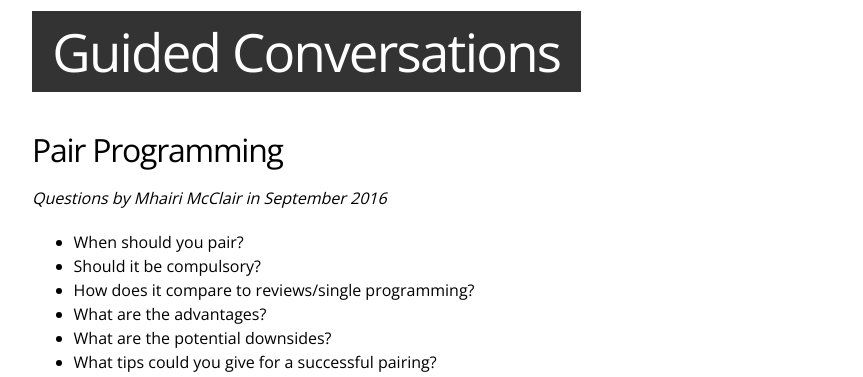
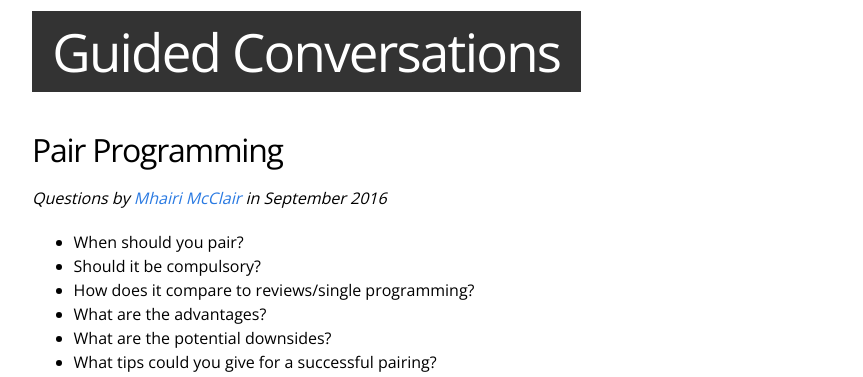
Before and after one commit to codecraftuk/www.guidedconversations.org, a Jekyll site: the page built from _posts/2017-01-31-pair-programming.md, in a window 1280 px wide. Shown: the top 377 px of the page, without its empty margins (208-1071 px from the left). Built offline with Jekyll 4.4.1, drawn with Linux system fonts in a browser that asks for light colours; comment, search, counter and statistics services are not loaded; part of the change alters nothing that is shown.

```diff
--- a/_posts/2017-01-31-pair-programming.md
+++ b/_posts/2017-01-31-pair-programming.md
@@ -6,7 +6,7 @@ categories: questions
 
 <h2>Pair Programming</h2>
 
-<p><em>Questions by Mhairi McClair in September 2016</em></p>
+<p><em>Questions by <a href="https://twitter.com/mmcclair">Mhairi McClair</a> in September 2016</em></p>
 
 <ul>
 <li>When should you pair?</li>
```
